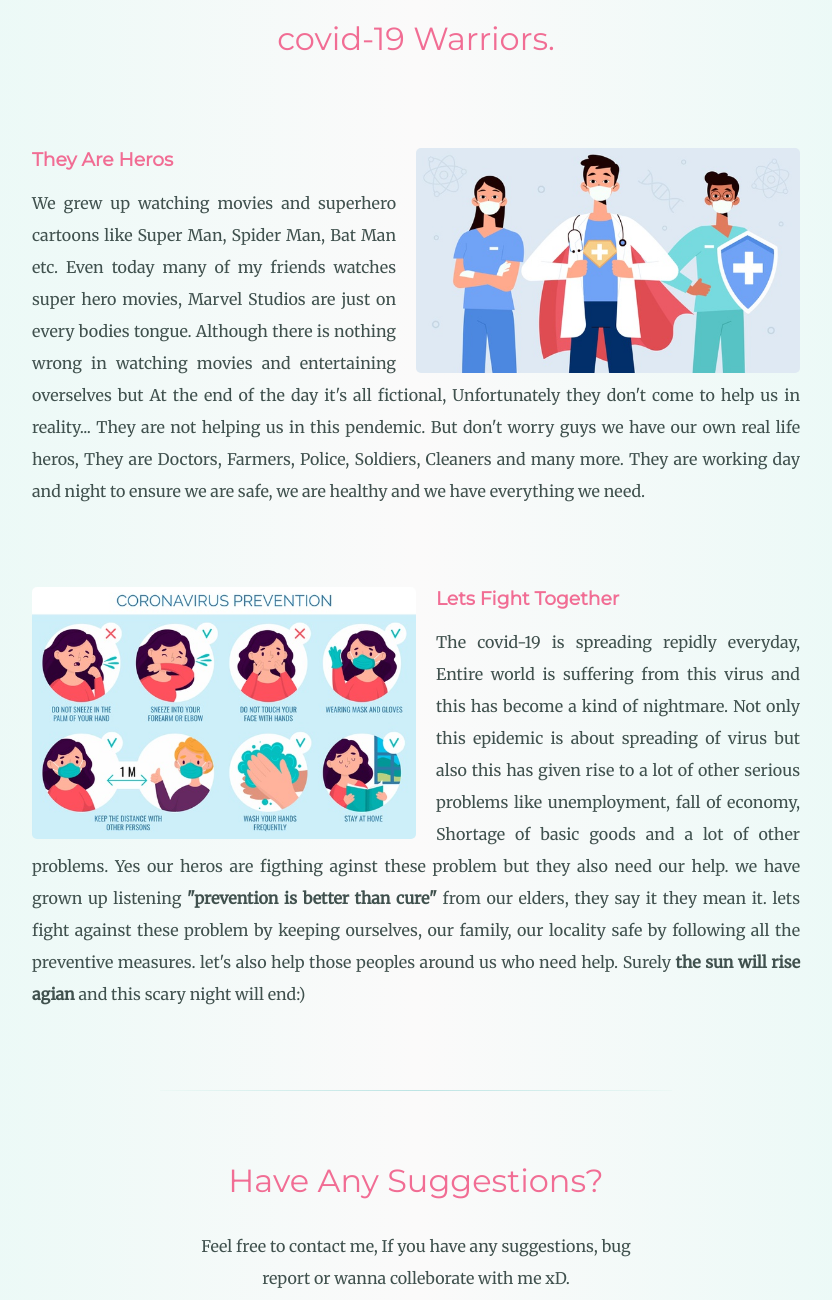
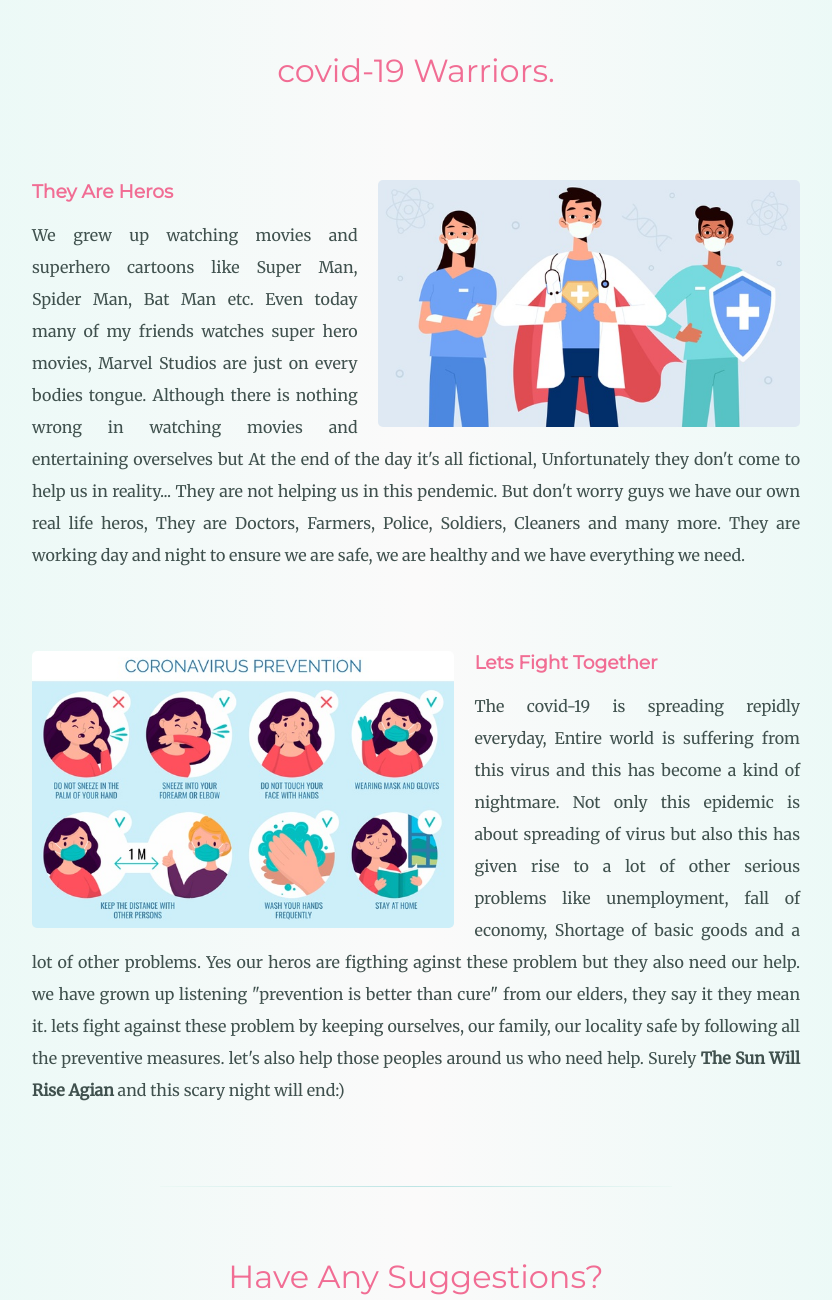
Before and after one commit to irfanshaikh18/thanking-doctors-site, a plain HTML site: page index.html in a window 1280 px wide. Shown: the part 1334-2634 px from the top of the page, without its empty margins (224-1056 px from the left). Drawn offline with Linux system fonts and the light colour scheme.

Commit message:
modified bit of layout and writting corrections

```diff
--- a/css/styles.css
+++ b/css/styles.css
@@ -128,14 +128,14 @@ h3 {
 }
 
 .heros-img {
-    width: 50%;
+    width: 55%;
     float: right;
     margin-left: 20px;
     border-radius: 5px;
 }
 
 .prevention-img {
-    width: 50%;
+    width: 55%;
     float: left;
     margin-right: 20px;
     border-radius: 5px;
--- a/index.html
+++ b/index.html
@@ -40,7 +40,7 @@ date: 13/06/2020
             <img class="profile-img" src="images/profile.png" alt="Sagir's profile picture">
             <h2>Hello, there!</h2>
             <p class="para">I'm Irfan Shaikh from Mumbai. I am currently a CS student from Mumbai University.
-                I made this Webpage to thanks all the Medical Staff figthing against covid-19.
+                I have made this webpage to thanks all the Medical Staff figthing against covid-19.
             </p>
         </div>
         <hr>
@@ -72,10 +72,10 @@ date: 13/06/2020
                     The covid-19 is spreading repidly everyday, Entire world is suffering from this virus and this has become
                     a kind of nightmare. Not only this epidemic is about spreading of virus but also this has given rise to a lot of other
                     serious problems like unemployment, fall of economy, Shortage of basic goods and a lot of other problems. Yes our heros are
-                    figthing aginst these problem but they also need our help. we have grown up listening <strong>"prevention is better than cure"</strong>
+                    figthing aginst these problem but they also need our help. we have grown up listening "prevention is better than cure"
                     from our elders, they say it they mean it. lets fight against these problem by keeping ourselves, our family, our locality safe by
-                    following all the preventive measures. let's also help those peoples around us who need help. Surely <strong>the sun will
-                    rise agian</strong> and this scary night will end:)
+                    following all the preventive measures. let's also help those peoples around us who need help. Surely <strong>The Sun Will
+                    Rise Agian</strong> and this scary night will end:)
                 </p>
             </div>
 
```
